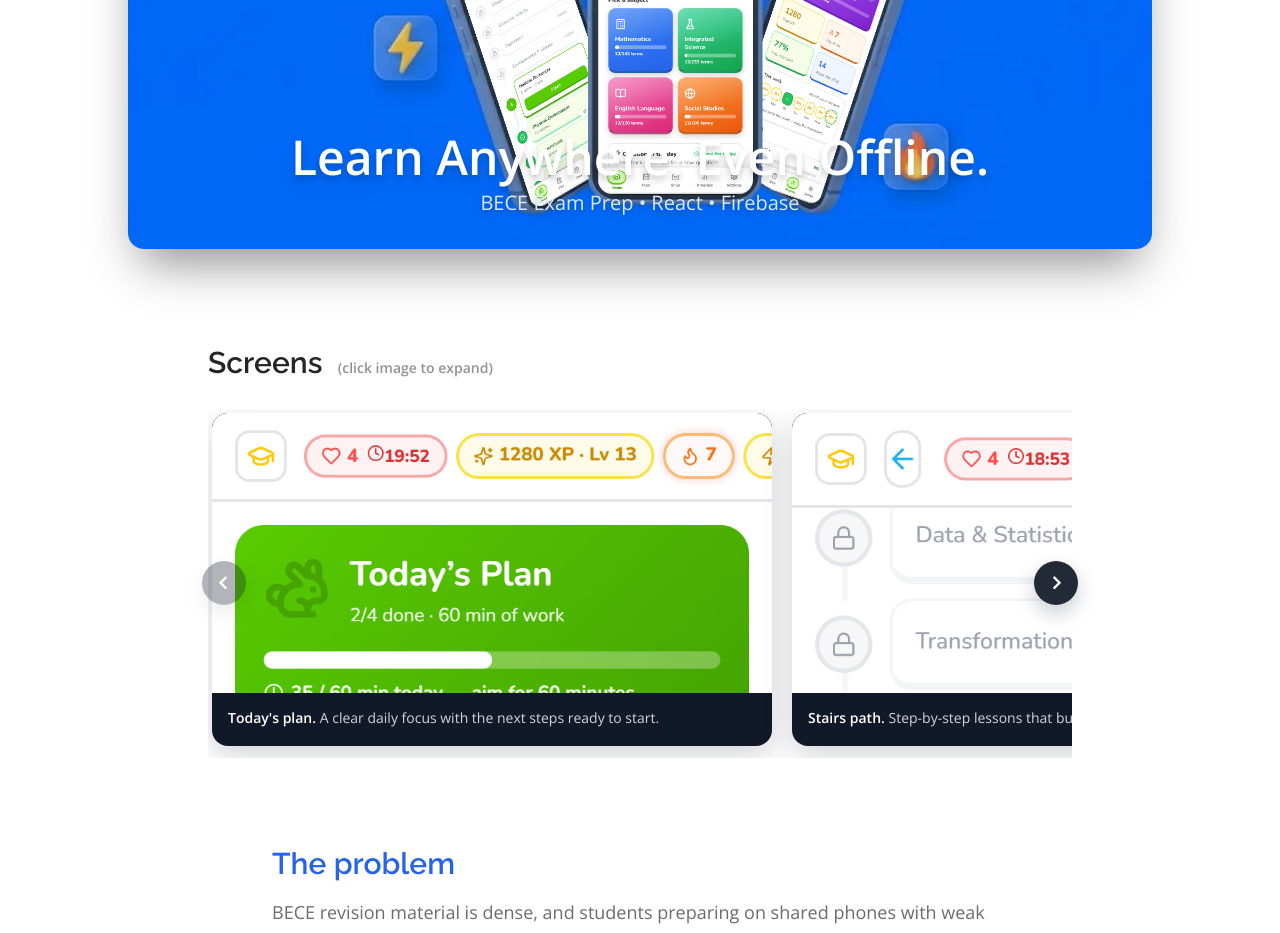
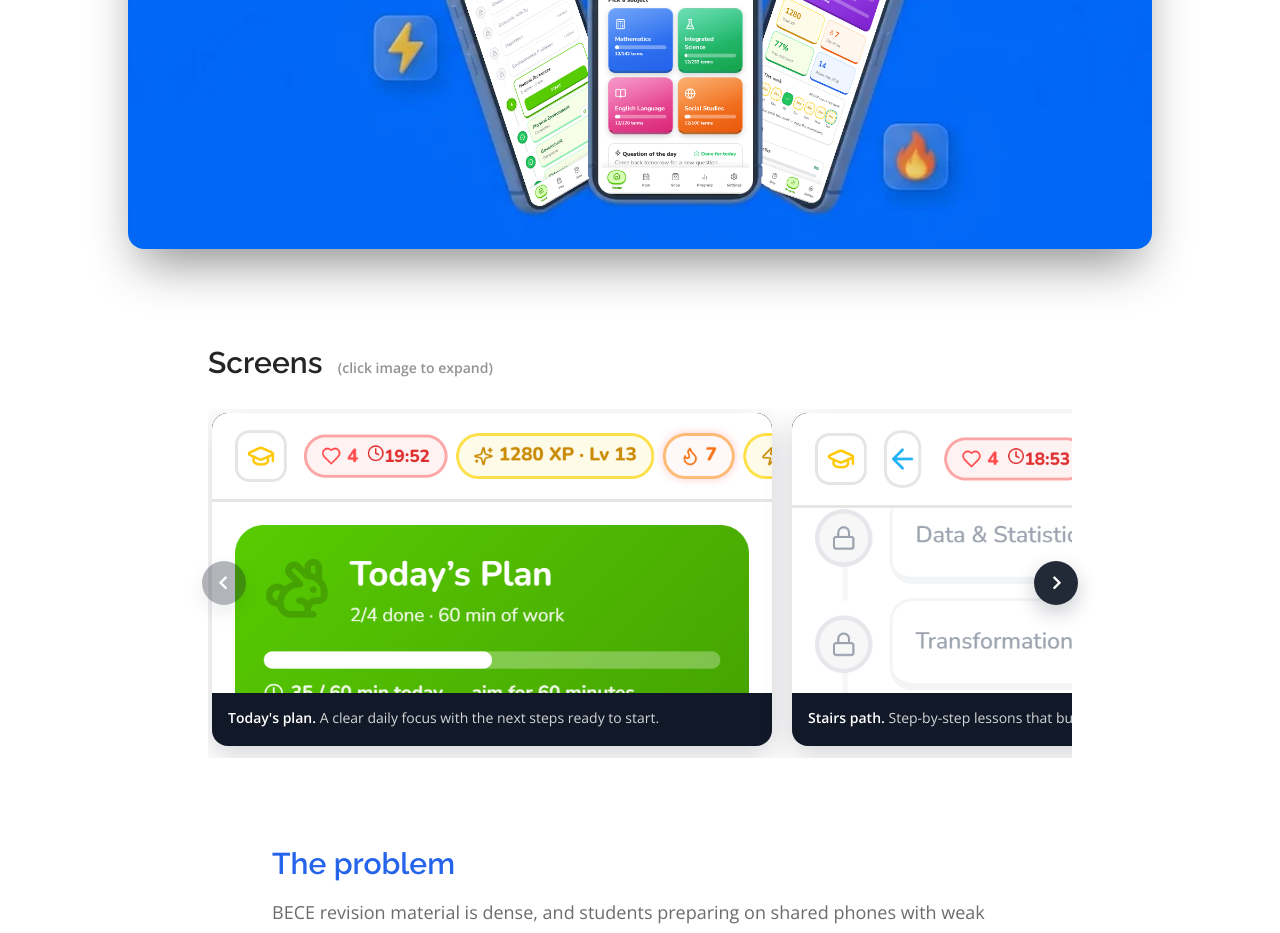
Before and after one commit to Nexify815/Portfolio, a website: page work/studybuddy.html in a window 1280 px wide. Shown: the part 860-1793 px from the top of the page. Drawn offline with nearby package versions, Linux system fonts and the light colour scheme.

Commit message:
Remove text overlay from StudyBuddy hero

```diff
--- a/work/studybuddy.html
+++ b/work/studybuddy.html
@@ -172,10 +172,6 @@
           class="w-full h-full object-cover transition-transform duration-500 group-hover:scale-[1.02]"
           alt="Cluster of three smartphones displaying the StudyBuddy app UI, including the staircase learning path and quizzes."
         />
-        <div class="absolute bottom-8 left-0 right-0 text-center px-4 pointer-events-none">
-          <h2 class="text-white text-3xl md:text-5xl font-bold drop-shadow-lg">Learn Anywhere. Even Offline.</h2>
-          <p class="text-blue-100 text-sm md:text-xl mt-2 font-medium drop-shadow-md">BECE Exam Prep • React • Firebase</p>
-        </div>
       </figure>
 
       <section class="mx-auto w-full max-w-4xl px-4 pb-2 pt-4 md:pt-6">
```
